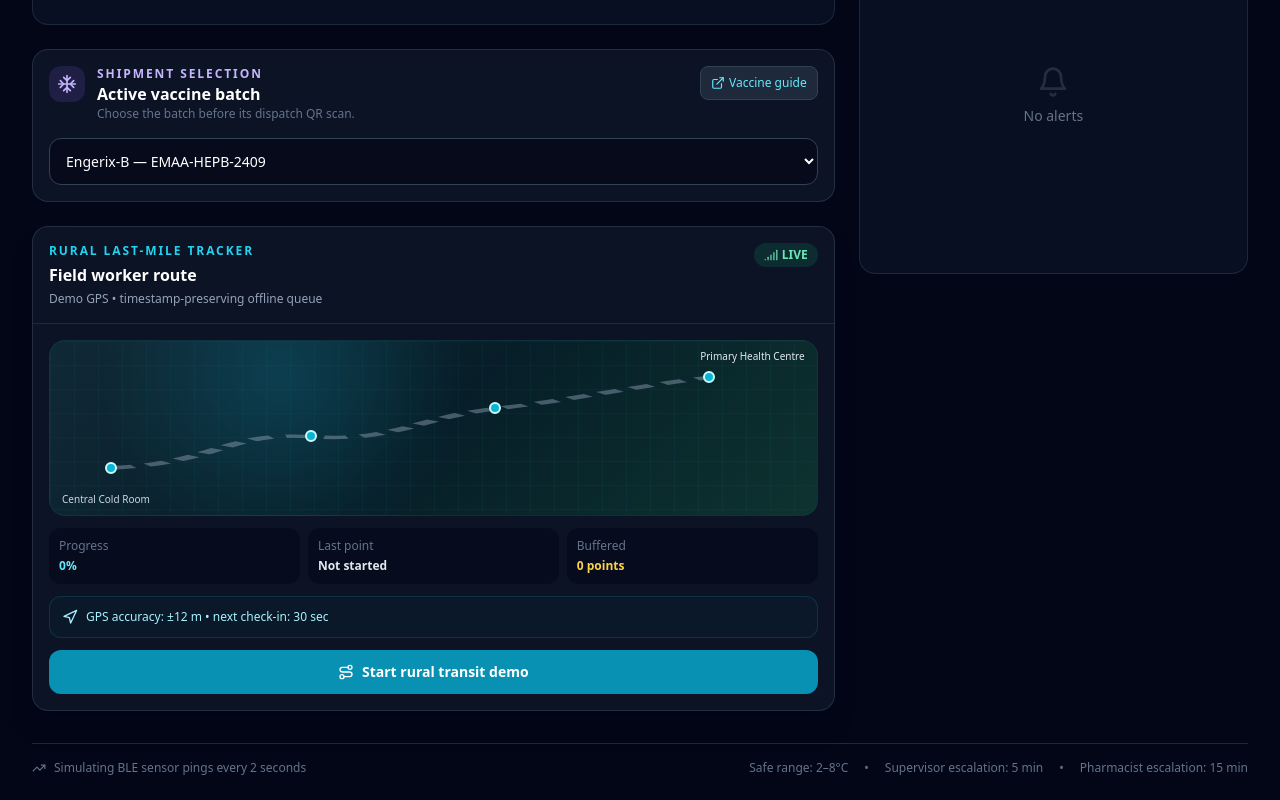
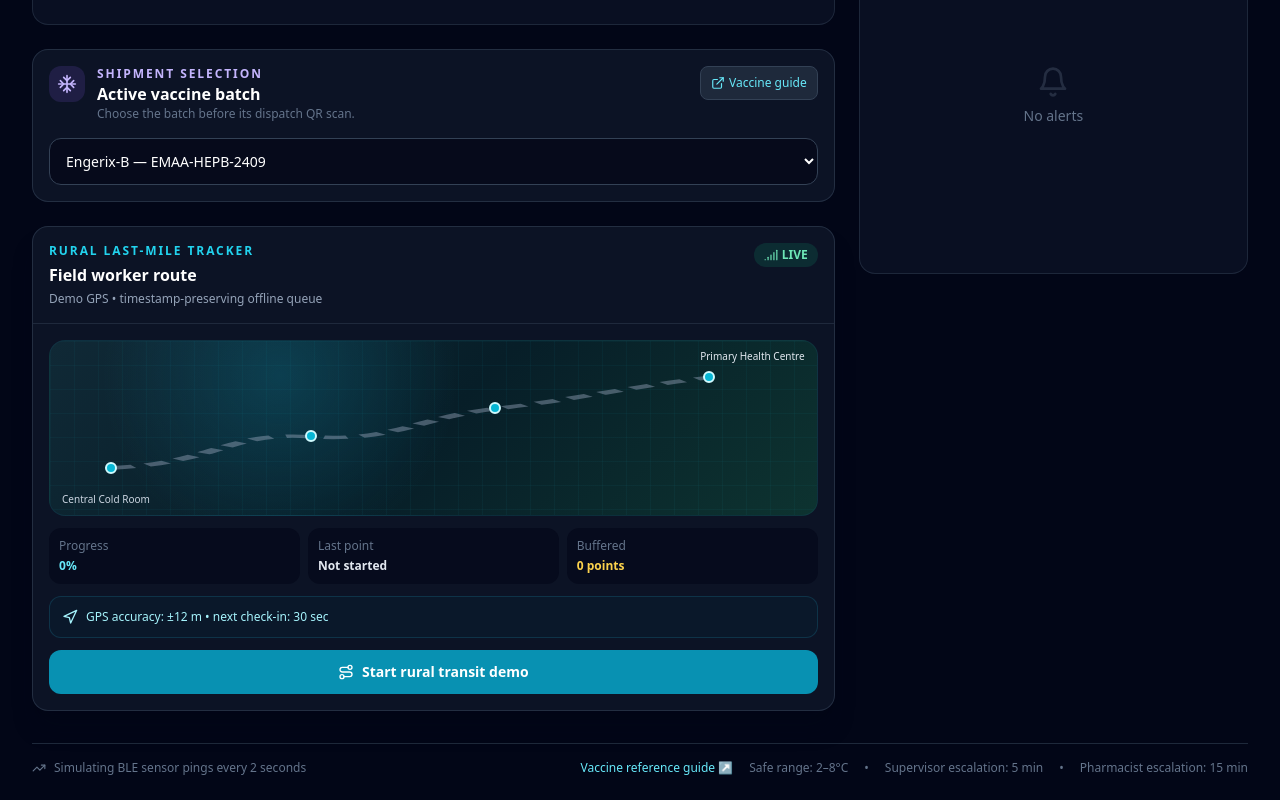
Before and after one commit to Nike44444/ColdShield-EMAA, a React (Vite) app: page / in a window 1280 px wide. Shown: the part 1107-1907 px from the top of the page. Built offline with nearby package versions, Linux system fonts and the light colour scheme; no server answers; the database is empty.

Commit message:
Add visible vaccine reference link

```diff
--- a/src/App.tsx
+++ b/src/App.tsx
@@ -77,7 +77,7 @@ function App() {
             <div className="h-[26rem]"><AlertPanel alerts={alertLogs} sensors={sensors} onAcknowledge={acknowledgeAlert} /></div>
           </aside>
         </main>
-        <footer className="mt-8 border-t border-slate-800 pt-4"><div className="flex flex-col items-center justify-between gap-2 text-xs text-slate-500 sm:flex-row"><div className="flex items-center gap-2"><TrendingUp className="h-3.5 w-3.5" /><span>Simulating BLE sensor pings every 2 seconds</span></div><div className="flex items-center gap-4"><span>Safe range: 2–8°C</span><span>•</span><span>Supervisor escalation: 5 min</span><span>•</span><span>Pharmacist escalation: 15 min</span></div></div></footer>
+        <footer className="mt-8 border-t border-slate-800 pt-4"><div className="flex flex-col items-center justify-between gap-2 text-xs text-slate-500 sm:flex-row"><div className="flex items-center gap-2"><TrendingUp className="h-3.5 w-3.5" /><span>Simulating BLE sensor pings every 2 seconds</span></div><div className="flex items-center gap-4"><a href="https://cold-chain-shield.preview.emergentagent.com/" target="_blank" rel="noreferrer" className="text-cyan-300 underline-offset-2 hover:underline">Vaccine reference guide ↗</a><span>Safe range: 2–8°C</span><span>•</span><span>Supervisor escalation: 5 min</span><span>•</span><span>Pharmacist escalation: 15 min</span></div></div></footer>
       </div>
       <QRScanModal result={qrScanResult} sensor={qrScanResult ? sensors.find((sensor) => sensor.id === qrScanResult.sensor.id) ?? null : null} chainHash={bleLogger.state.chainHash} log={bleLogger.log} sealed={bleLogger.state.sealed} onClose={clearQRScanResult} onSelectSensor={setSelectedSensorId} onSeal={(signature) => bleLogger.sealLog(signature)} />
       {scannerMode && <QRScannerModal title={scannerMode === 'dispatch' ? 'Dispatch QR verification' : 'Destination QR verification'} expectedPrefix="EMAA-" onClose={() => setScannerMode(null)} onVerified={completeScan} />}
```
